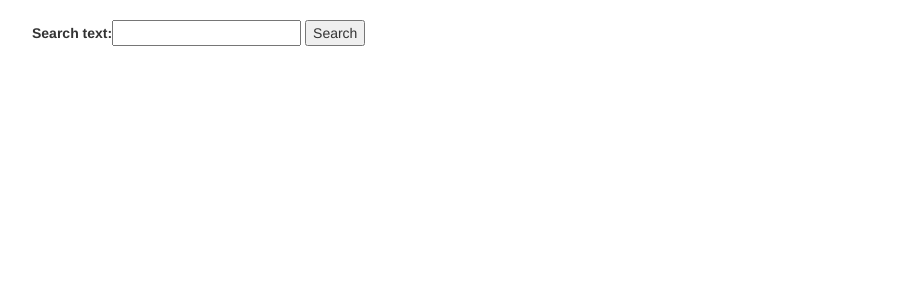
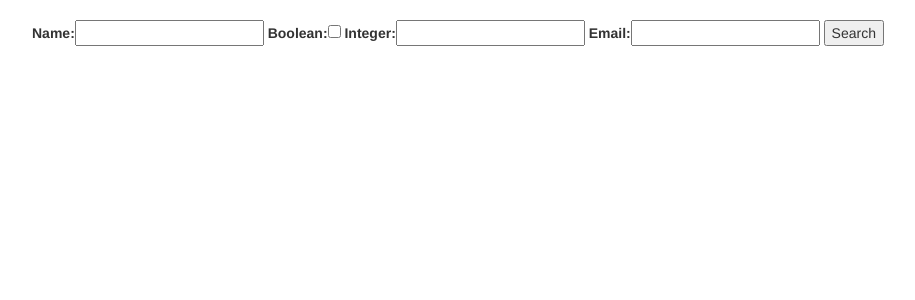
Before and after one commit to kiranruikar/DjangoForms, a Django app: page / in a window 1280 px wide. Shown: the top 300 px of the page, without its empty margins (38-953 px from the left). Run offline with Django 3.2, Linux system fonts and the light colour scheme; some libraries are stand-ins or nearby versions.

Commit message:
Submit form

```diff
--- a/src/forms.py
+++ b/src/forms.py
@@ -2,4 +2,13 @@ from django import forms
 
 
 class SearchForm(forms.Form):
-    search_text = forms.CharField()
+    name = forms.CharField()
+    boolean = forms.BooleanField()
+    integer = forms.IntegerField(max_value=5)
+    email = forms.EmailField()
+
+    def clean_integer(self, *args, **kwargs):
+        integer = self.cleaned_data.get("integer")
+        if len(str(integer)) < 1:
+            raise forms.ValidationError("length Less than 4")
+        return integer
--- a/src/views.py
+++ b/src/views.py
@@ -7,5 +7,17 @@ from .forms import SearchForm
 
 
 def index(request):
-    form = SearchForm()
+    form = SearchForm(request.POST or None)
+
+    if form.is_valid():
+        print(form.cleaned_data)
+        print(form.cleaned_data.get('name'))
+
+
+
+    # if request.method == "POST":
+    #     print(request.POST)
+    #     print(request.POST.get('username'))
+    # elif request.method == 'GET':
+    #     print(request.GET)
     return render(request, 'index.html', {'form': form})
--- a/templates/index.html
+++ b/templates/index.html
@@ -10,7 +10,11 @@
 
     <div class ="container">
        <br/>
-        <form method="GET" action="http://google.com">
+<!--        <form method="POST" action="">{% csrf_token %}-->
+<!--            <input type="text" name="username" placeholder="username">-->
+<!--            <input type="submit" value="Search">-->
+<!--        </form>-->
+        <form method="POST" action="">{% csrf_token %}
             {{ form }}
             <input type="submit" value="Search">
         </form>
```
